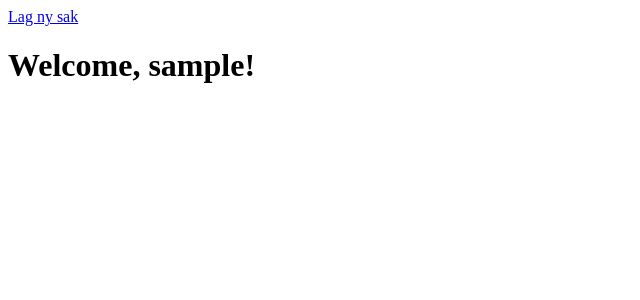
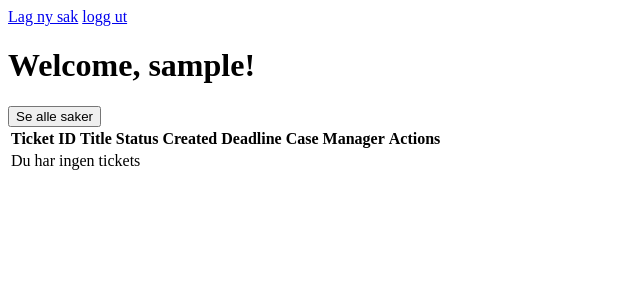
Before and after one commit to Manny262/TicketSystem-OppdragUke4, a Django app: page /home/ in a window 1280 px wide. Shown: the top 300 px of the page, without its empty margins (0-640 px from the left). Run offline with Django 5.2, Linux system fonts and the light colour scheme; the visitor is signed in with stand-in values (Sample User, id 1); data comes from the database, SQL or seed files in the repository; data that the repository does not hold is empty.

Commit message:
Tables for begge type brukere lagt til,button for alle saker, og logout()

```diff
--- a/PROJECT_TICKETSYSTEM/Authentication/urls.py
+++ b/PROJECT_TICKETSYSTEM/Authentication/urls.py
@@ -6,5 +6,5 @@ urlpatterns = [
     path('login/', views.login, name='login'),
     # path('scrRegister/', views.scrRegister, name='scrRegister'),
     path('register/', views.register, name='register'),
-    # path('scrLogoutPage/', views.LogoutPage, name='scrLogoutPage')
+    path('logout', views.funclogout, name='logout')
 ]
--- a/PROJECT_TICKETSYSTEM/Authentication/views.py
+++ b/PROJECT_TICKETSYSTEM/Authentication/views.py
@@ -40,3 +40,8 @@ def register(request):
             return render(request, 'scrRegister.html', {'redirect_after': True})
 
     return render(request, 'scrRegister.html')
+
+@login_required
+def funclogout(request):
+    logout(request)
+    return redirect('scrLogin')
--- a/PROJECT_TICKETSYSTEM/Ticketapp/views.py
+++ b/PROJECT_TICKETSYSTEM/Ticketapp/views.py
@@ -3,13 +3,27 @@ from django.contrib.auth.decorators import login_required
 from django.contrib import messages
 from django.contrib.auth.models import User
 from .forms import newTicketsForm
+from .models import Tickets
 # Create your views here.
 def getName (id):
     if id:
         return User.objects.get(id=id).username
 @login_required
 def home(request):
-    return render(request, 'scrHome.html', {'username': getName(request.user.id)})
+    tickets = Tickets.objects.filter(User_id = request.user.id)
+    allCasesView = False
+    if request.method == 'POST' and request.user.is_staff:
+        print(request.POST['inpallCasesView'])
+        if request.POST['inpallCasesView'] == 'True':
+            tickets = Tickets.objects.exclude(Status = 'C')
+            allCasesView = True
+            messages.success(request, 'Alle saker!')
+        else:
+            tickets = Tickets.objects.filter(Casemanager_id = request.user.id)
+            allCasesView = False
+            messages.success(request, 'Dine saker!')
+
+    return render(request, 'scrHome.html', {'username': getName(request.user.id), 'tickets': tickets, 'allCasesView': allCasesView})
 
 @login_required
 def Newticket(request):
--- a/PROJECT_TICKETSYSTEM/templates/scrHome.html
+++ b/PROJECT_TICKETSYSTEM/templates/scrHome.html
@@ -1,13 +1,70 @@
-<!DOCTYPE html>
+<!doctype html>
 <html lang="en">
   <head>
-    <meta charset="UTF-8">
-    <meta name="viewport" content="width=device-width, initial-scale=1.0">
-    <title>Document</title>
+    <meta charset="UTF-8" />
+    <meta name="viewport" content="width=device-width, initial-scale=1.0" />
+    <title>home</title>
   </head>
   <body>
+    <nav>
         <a href="{% url 'Newticket' %}">Lag ny sak</a>
+        <a href="{% url 'logout' %}">logg ut</a>
+    </nav>
     <h1>Welcome, {{ username }}!</h1>
+    {% if messages %}
+    <div class="messages">
+      {% for message in messages %}
+      <div class="alert alert-{{ message.tags }}">{{ message }}</div>
+      {% endfor %}
+    </div>
+    {% endif %}
 
+    {% if request.user.is_staff%}
+        <form action="{% url 'home' %}" method="POST">
+            {%csrf_token %}
+            {% if allCasesView == True %}
+                  <input type="hidden" name="inpallCasesView" id="inpallCasesView" value="False">
+                <button type="submit">Se dine saker</button>
+            {% else %}
+                <input type="hidden" name="inpallCasesView" id="inpallCasesView" value="True">
+                <button type="submit">Se alle saker</button>
+            {% endif %}
+        </form>
+    {% else %}
+    <p>Du er ikke staff</p>
+    {% endif %}
+    <div class="container mt-4">
+      <table class="table table-striped table-hover">
+        <thead class="table-dark">
+          <tr>
+            <th>Ticket ID</th>
+            <th>Title</th>
+            <th>Status</th>
+            <th>Created</th>
+            <th>Deadline</th>
+            <th>Case Manager</th>
+            <th>Actions</th>
+          </tr>
+        </thead>
+        <tbody>
+          {% for ticket in tickets %}
+          <tr>
+            <td>{{ ticket.Ticket_id }}</td>
+            <td>{{ ticket.Title }}</td>
+            <td>{{ ticket.get_Status_display }}</td>
+            <td>{{ ticket.Created_at|date:"Y-m-d H:i" }}</td>
+            <td>{{ ticket.Deadline }}</td>
+            <td>
+              {{ ticket.Casemanager_id.username|default:"Ingen saksbehandler" }}
+            </td>
+          </tr>
+          {% empty %}
+          <tr>
+            <td colspan="7" class="text-center">Du har ingen tickets</td>
+          </tr>
+          {% endfor %}
+        </tbody>
+      </table>
+    </div>
   </body>
 </html>
```
Also changed, not shown: Docs/Testbrukere.md (+1 -0 lines). Lines whose indentation alone changed are shown as unchanged.
